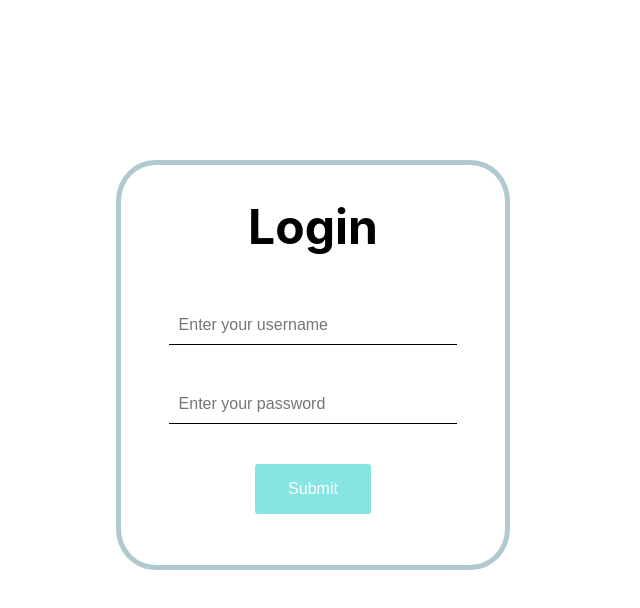
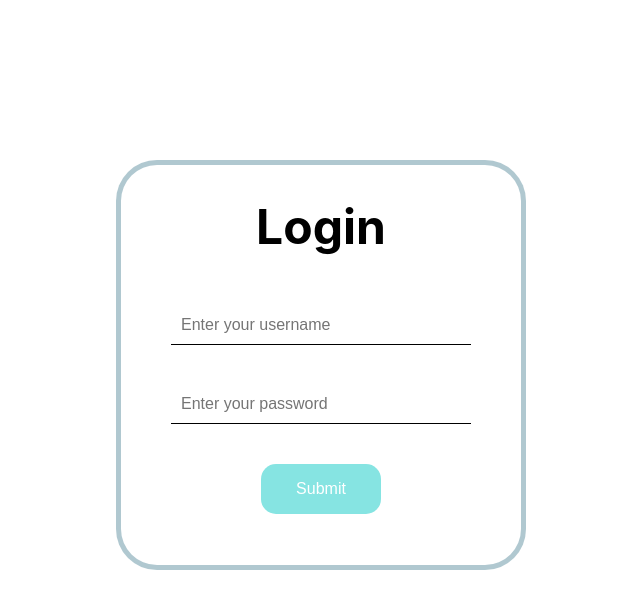
Before and after one commit to rmit-fwp-s2-23/cinema-website, a React (Create React App) app in the folder assignment1/: page / in a window 1280 px wide. Shown: the top 608 px of the page, without its empty margins (332-972 px from the left). Built offline with nearby package versions, Linux system fonts and the light colour scheme.

Commit message:
change button and login css

```diff
--- a/assignment1/src/Button/Button.css
+++ b/assignment1/src/Button/Button.css
@@ -12,4 +12,5 @@
     outline: 0;
     font-size: 1rem;
     font-weight: 900px;
+    border-radius: 15px;
 }
--- a/assignment1/src/Login/Login.css
+++ b/assignment1/src/Login/Login.css
@@ -4,7 +4,8 @@ body {
 
 .login{
     position: absolute;
-    width: 30%;
+    max-width: 400px;
+    width: 100%;
     left: 35%;
     height: 50%;
     top: 20%;
```
